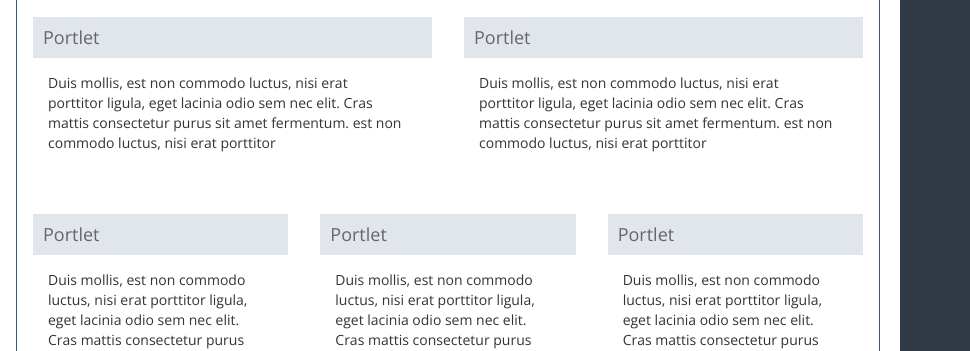
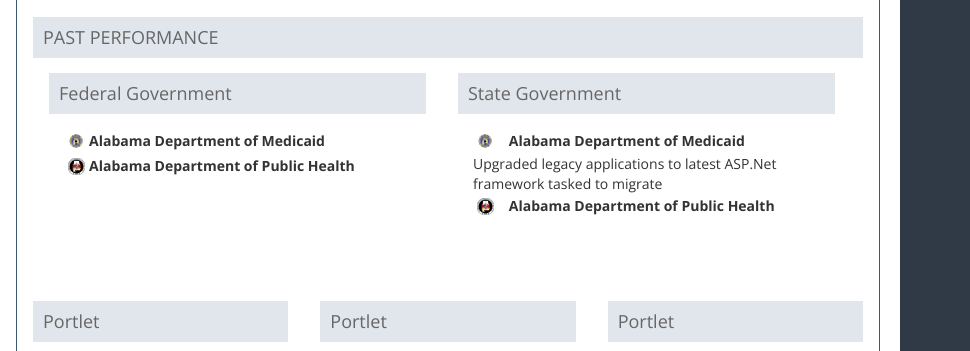
Before and after one commit to CodeHeight/CapabilityStatement, a website: page web/index.html in a window 1280 px wide. Shown: the part 234-585 px from the top of the page, 310-1280 px from the left. Drawn offline with nearby package versions, Linux system fonts and the light colour scheme.

Commit message:
Added past performance section

```diff
--- a/web/index.html
+++ b/web/index.html
@@ -137,11 +137,13 @@
                         <div class="mt-element-ribbon bg-default-side">
                             <div class="ribbon ribbon-shadow ribbon-color-dark uppercase">contact</div>
                             <p class="ribbon-content">
-                                    Josh Yates<br />
-                                    770.328.2374<br />
-                                    Josh.Yates@CodeHeight.com<br /><br />
-                                    PO Box 2414<br />
-                                    Montgomery, AL 36102<br />
+                                Josh Yates
+                                <br /> 770.328.2374
+                                <br /> Josh.Yates@CodeHeight.com
+                                <br />
+                                <br /> PO Box 2414
+                                <br /> Montgomery, AL 36102
+                                <br />
                             </p>
                         </div>
                         <!-- END SIDEBAR MENU -->
@@ -174,18 +176,39 @@
                                             Alabama.
                                         </p>
                                         <div class="row">
+                                            <div class="col-md-12">
+                                                <!-- BEGIN Portlet PORTLET-->
+                                                <div class="portlet box default">
+                                                    <div class="portlet-title">
+                                                        <div class="caption">
+                                                            PAST PERFORMANCE</div>
+                                                    </div>
+                                                    <div class="portlet-body">
+                                                        <div class="scroller">
+                                                            <div class="row">
                                                                 <div class="col-md-6">
                                                                     <div class="portlet box default">
                                                                         <div class="portlet-title">
                                                                             <div class="caption">
-                                                            Portlet </div>
+                                                                                Federal Government</div>
                                                                         </div>
                                                                         <div class="portlet-body">
-                                                        <div class="scroller">
-                                                            <p> Duis mollis, est non commodo luctus, nisi erat porttitor ligula,
-                                                                eget lacinia odio sem nec elit. Cras mattis consectetur purus
-                                                                sit amet fermentum. est non commodo luctus, nisi erat porttitor</p>
-                                                        </div>
+                                                                            <table>
+                                                                                <tbody>
+                                                                                    <tr>
+                                                                                        <td>
+                                                                                            <img src="..\assets\images\State\medicaid.gif" alt="Department of Medicaid" class="img-thumbnail-azure" />
+                                                                                        </td>
+                                                                                        <td><b>Alabama Department of Medicaid</b> </td>
+                                                                                    </tr>
+                                                                                    <tr>
+                                                                                        <td>
+                                                                                            <img src="..\assets\images\State\PublicHealth.png" alt="Department of Public Health" class="img-thumbnail-azure" />
+                                                                                        </td>
+                                                                                        <td><b>Alabama Department of Public Health</b> </td>
+                                                                                    </tr>
+                                                                                </tbody>
+                                                                            </table>
                                                                         </div>
                                                                     </div>
                                                                 </div>
@@ -193,13 +216,32 @@
                                                                     <div class="portlet box default">
                                                                         <div class="portlet-title">
                                                                             <div class="caption">
-                                                            Portlet </div>
+                                                                                State Government </div>
                                                                         </div>
                                                                         <div class="portlet-body">
-                                                        <div class="scroller">
-                                                            <p> Duis mollis, est non commodo luctus, nisi erat porttitor ligula,
-                                                                eget lacinia odio sem nec elit. Cras mattis consectetur purus
-                                                                sit amet fermentum. est non commodo luctus, nisi erat porttitor</p>
+                                                                            <table>
+                                                                                <tbody>
+                                                                                    <tr>
+                                                                                        <td>
+                                                                                            <img src="..\assets\images\State\medicaid.gif" alt="Department of Medicaid" class="img-thumbnail-azure" />
+                                                                                        </td>
+                                                                                        <td><b>Alabama Department of Medicaid</b> </td>
+                                                                                    </tr>
+                                                                                    <tr>
+                                                                                        <td colspan="2">Upgraded legacy applications to latest ASP.Net framework tasked to migrate  </td>
+                                                                                    </tr>
+                                                                                    <tr>
+                                                                                        <td>
+                                                                                            <img src="..\assets\images\State\PublicHealth.png" alt="Department of Public Health" class="img-thumbnail-azure" />
+                                                                                        </td>
+                                                                                        <td><b>Alabama Department of Public Health</b> </td>
+                                                                                    </tr>
+                                                                                </tbody>
+                                                                            </table>
+                                                                        </div>
+                                                                    </div>
+                                                                </div>
+                                                            </div>
                                                         </div>
                                                     </div>
                                                 </div>
@@ -409,10 +451,11 @@
                                                                         </div>
                                                                         <div class="portlet-body">
                                                                             <div class="scroller">
-                                                                        <p> Duis mollis, est non commodo luctus, nisi erat porttitor
-                                                                            ligula, eget lacinia odio sem nec elit. Cras
-                                                                            mattis consectetur purus sit amet fermentum.
-                                                                            est non commodo luctus, nisi erat porttitor</p>
+                                                                                <p> Duis mollis, est non commodo luctus, nisi
+                                                                                    erat porttitor ligula, eget lacinia odio
+                                                                                    sem nec elit. Cras mattis consectetur
+                                                                                    purus sit amet fermentum. est non commodo
+                                                                                    luctus, nisi erat porttitor</p>
                                                                             </div>
                                                                         </div>
                                                                     </div>
@@ -427,10 +470,11 @@
                                                                         </div>
                                                                         <div class="portlet-body">
                                                                             <div class="scroller">
-                                                                        <p> Duis mollis, est non commodo luctus, nisi erat porttitor
-                                                                            ligula, eget lacinia odio sem nec elit. Cras
-                                                                            mattis consectetur purus sit amet fermentum.
-                                                                            est non commodo luctus, nisi erat porttitor</p>
+                                                                                <p> Duis mollis, est non commodo luctus, nisi
+                                                                                    erat porttitor ligula, eget lacinia odio
+                                                                                    sem nec elit. Cras mattis consectetur
+                                                                                    purus sit amet fermentum. est non commodo
+                                                                                    luctus, nisi erat porttitor</p>
                                                                             </div>
                                                                         </div>
                                                                     </div>
@@ -484,4 +528,5 @@
     <script src="../assets/layouts/layout/scripts/layout.min.js" type="text/javascript"></script>
     <!-- END THEME LAYOUT SCRIPTS -->
 </body>
+
 </html>
```
Also changed, not shown: assets/images/State/PublicHealth.png (added), assets/images/State/immprint.png (added), assets/images/State/medicaid.gif (added). Lines whose indentation alone changed are shown as unchanged.
